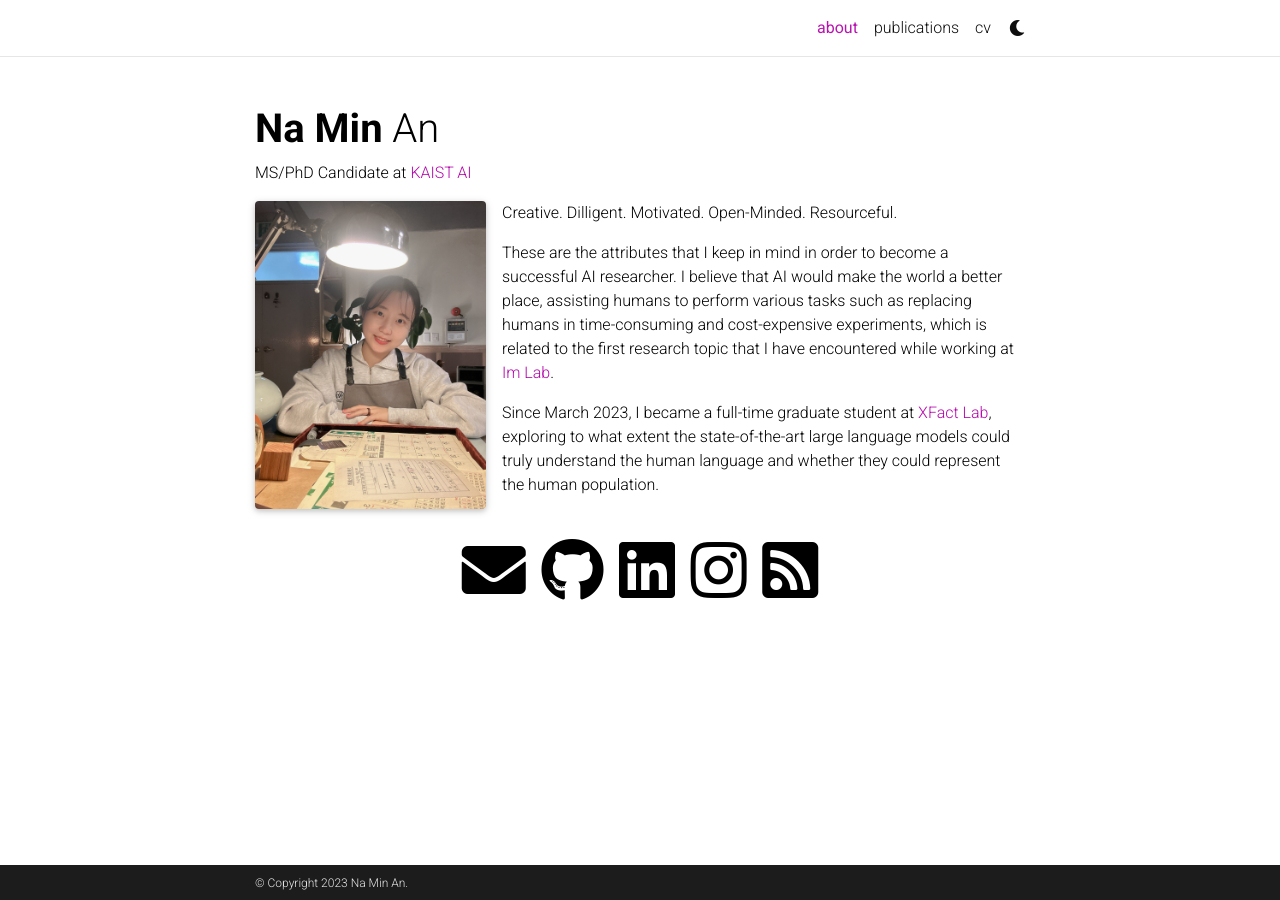
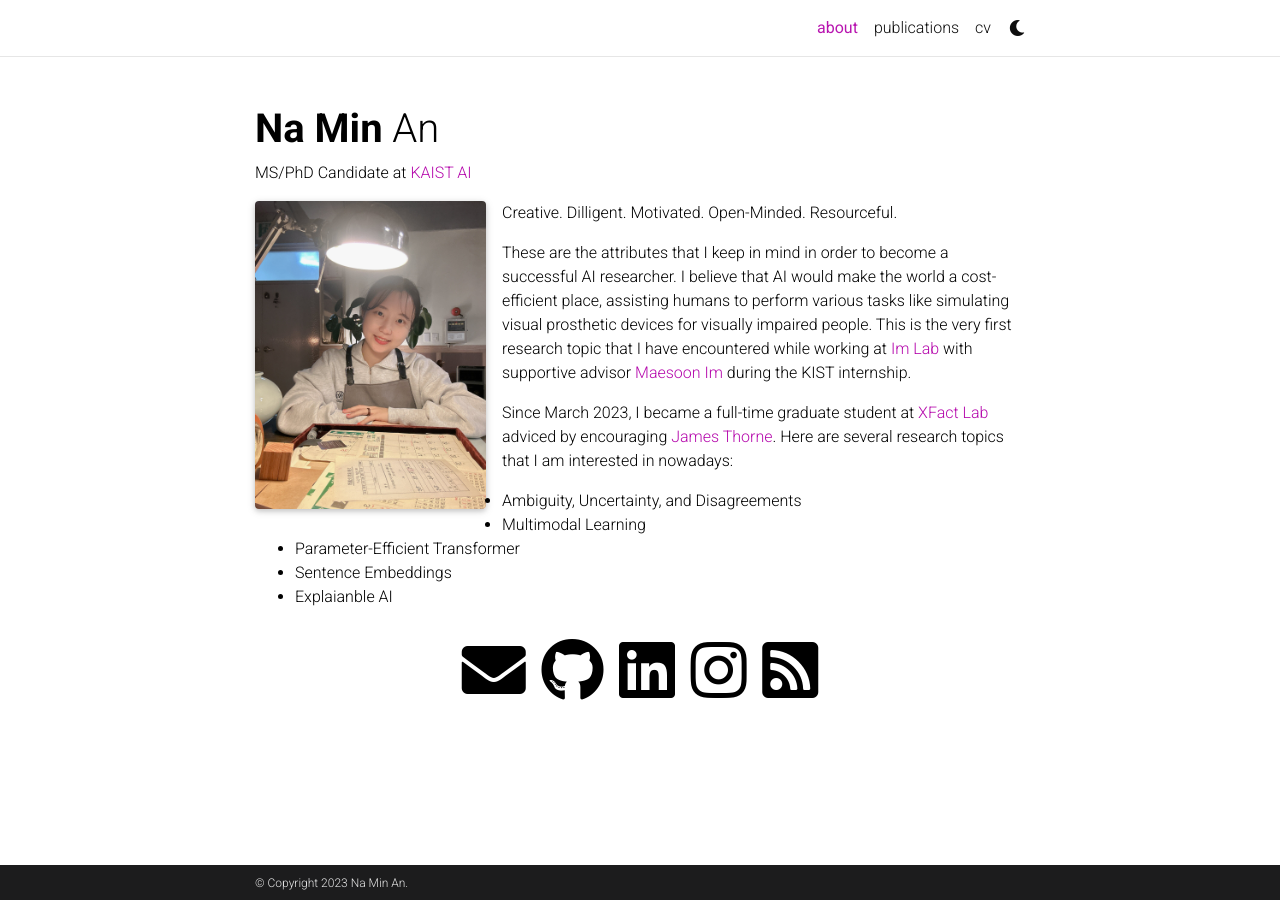
Before and after one commit to namin-an/namin-an.github.io, a Jekyll site: the page built from _pages/about.md, in a window 1280 px wide. Built offline with Jekyll 4.4.1, drawn with Linux system fonts in a browser that asks for light colours; full-size pictures stand in for the smaller copies a plugin makes; comment, search, counter and statistics services are not loaded; a style sheet for code colours, icons or effects is not loaded.

Commit message:
Change the intro

```diff
--- a/_pages/about.md
+++ b/_pages/about.md
@@ -18,6 +18,12 @@ social: true  # includes social icons at the bottom of the page
 
 Creative. Dilligent. Motivated. Open-Minded. Resourceful.
 
-These are the attributes that I keep in mind in order to become a successful AI researcher. I believe that AI would make the world a better place, assisting humans to perform various tasks such as replacing humans in time-consuming and cost-expensive experiments, which is related to the first research topic that I have encountered while working at <a href='https://imvisionlab.com/'>Im Lab</a>.
+These are the attributes that I keep in mind in order to become a successful AI researcher. I believe that AI would make the world a cost-efficient place, assisting humans to perform various tasks like simulating visual prosthetic devices for visually impaired people. This is the very first research topic that I have encountered while working at <a href='https://imvisionlab.com/'>Im Lab</a> with supportive advisor <a href='https://scholar.google.com/citations?user=jidhBw0AAAAJ&hl=en'>Maesoon Im</a> during the KIST internship.
 
-Since March 2023, I became a full-time graduate student at <a href='https://xfact.net/'>XFact Lab</a>, exploring to what extent the state-of-the-art large language models could truly understand the human language and whether they could represent the human population.
+Since March 2023, I became a full-time graduate student at <a href='https://xfact.net/'>XFact Lab</a> adviced by encouraging <a href='https://scholar.google.com/citations?user=hao9RrgAAAAJ&hl=en&oi=ao'>James Thorne</a>. Here are several research topics that I am interested in nowadays:
+
+- Ambiguity, Uncertainty, and Disagreements
+- Multimodal Learning
+- Parameter-Efficient Transformer
+- Sentence Embeddings
+- Explaianble AI
```
